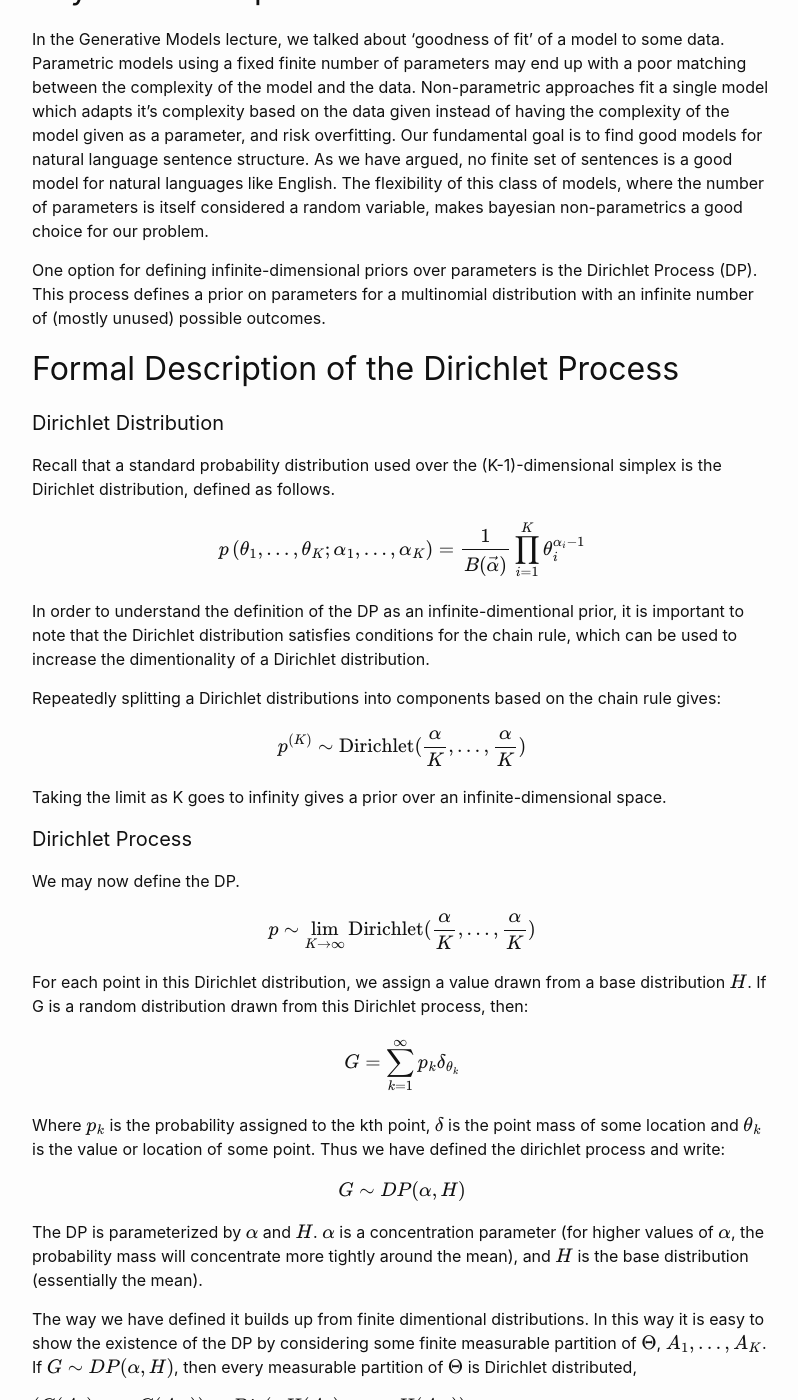
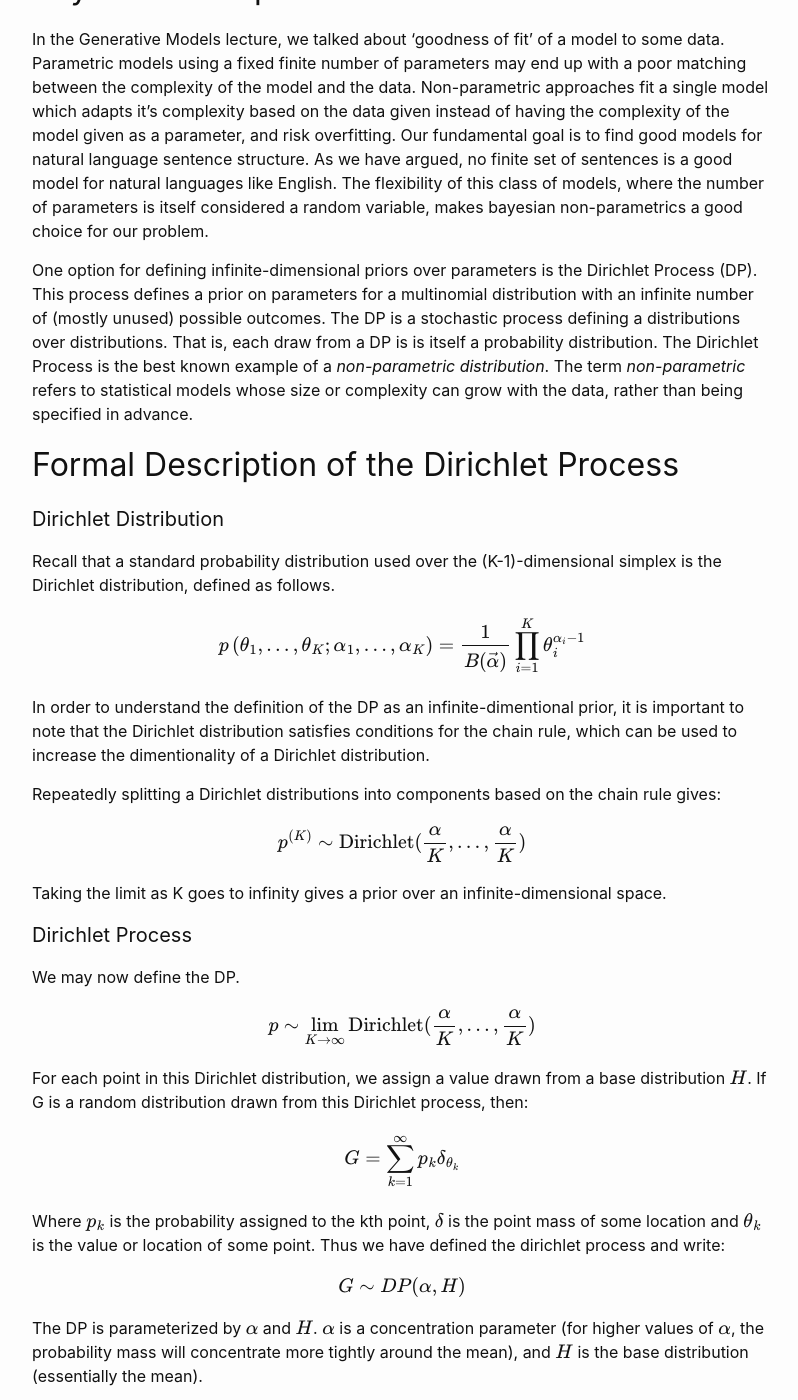
Before and after one commit to vannawillerton/vannawillerton.github.io, a Jekyll site: the page built from DirichletProcesses.md, in a window 1280 px wide and 1400 px high, scrolled down 357 px. Shown: the whole window, without its empty margins (238-1036 px from the left). Built offline with Jekyll 4.4.1, drawn with Linux system fonts in a browser that asks for light colours; our own code applies the rules of GitHub Pages for plain Markdown files; formulas are drawn with MathJax 3; a script that is not in the unit is left out; some of the changed text lies outside the part shown.

Commit message:
Update DirichletProcesses.md

```diff
--- a/DirichletProcesses.md
+++ b/DirichletProcesses.md
@@ -8,7 +8,7 @@ title: The Dirichlet Process
 
 In the Generative Models lecture, we talked about 'goodness of fit' of a model to some data. Parametric models using a fixed finite number of parameters may end up with a poor matching between the complexity of the model and the data. Non-parametric approaches fit a single model which adapts it's complexity based on the data given instead of having the complexity of the model given as a parameter, and risk overfitting. Our fundamental goal is to find good models for natural language sentence structure. As we have argued, no finite set of sentences is a good model for natural languages like English. The flexibility of this class of models, where the number of parameters is itself considered a random variable, makes bayesian non-parametrics a good choice for our problem.
 
-One option for defining infinite-dimensional priors over parameters is the Dirichlet Process (DP). This process defines a prior on parameters for a multinomial distribution with an infinite number of (mostly unused) possible outcomes.
+One option for defining infinite-dimensional priors over parameters is the Dirichlet Process (DP). This process defines a prior on parameters for a multinomial distribution with an infinite number of (mostly unused) possible outcomes. The DP is a stochastic process defining a distributions over distributions. That is, each draw from a DP is is itself a probability distribution. The Dirichlet Process is the best known example of a *non-parametric distribution*. The term *non-parametric* refers to statistical models whose size or complexity can grow with the data, rather than being specified in advance.
 
 ## Formal Description of the Dirichlet Process
 
@@ -42,9 +42,9 @@ $$G \sim DP(\alpha, H)$$
 
 The DP is parameterized by $$\alpha$$ and $$H$$. $$\alpha$$ is a concentration parameter (for higher values of $$\alpha$$, the probability mass will concentrate more tightly around the mean), and $$H$$ is the base distribution (essentially the mean).
 
-The way we have defined it builds up from finite dimentional distributions. In this way it is easy to show the existence of the DP by considering some finite measurable partition of $$\Theta$$, $${A_1,\ldots,A_K}$$. If $$G \sim DP(\alpha, H)$$, then every measurable partition of $$\Theta$$ is Dirichlet distributed,
+The way we have defined it builds up from finite dimentional distributions. In this way it is easy to show the existence of the DP by considering some finite measurable partition of $$\Theta$$, $${A_1,\ldots,A_K}$$. If $$G \sim DP(\alpha, H)$$, then every measurable partition of $$\Theta$$ is Dirichlet distributed.
 
-$$(G(A_1),\ldots,G(A_K)) \sim Dir(\alpha H(A_1),\ldots,\alpha H(A_K))$$.
+$$(G(A_1),\ldots,G(A_K)) \sim Dir(\alpha H(A_1),\ldots,\alpha H(A_K))$$
 
 It is important to note that in practice not all of the infinite components of the dirichlet process will need to be used. Only the components which are reflected in the data will be used, but unlike in parametric models there is flexibility, which can help to avoid overfitting and underfitting problems.
 
```
Also changed, not shown: other parts of DirichletProcesses.md (+1 -1 lines).
